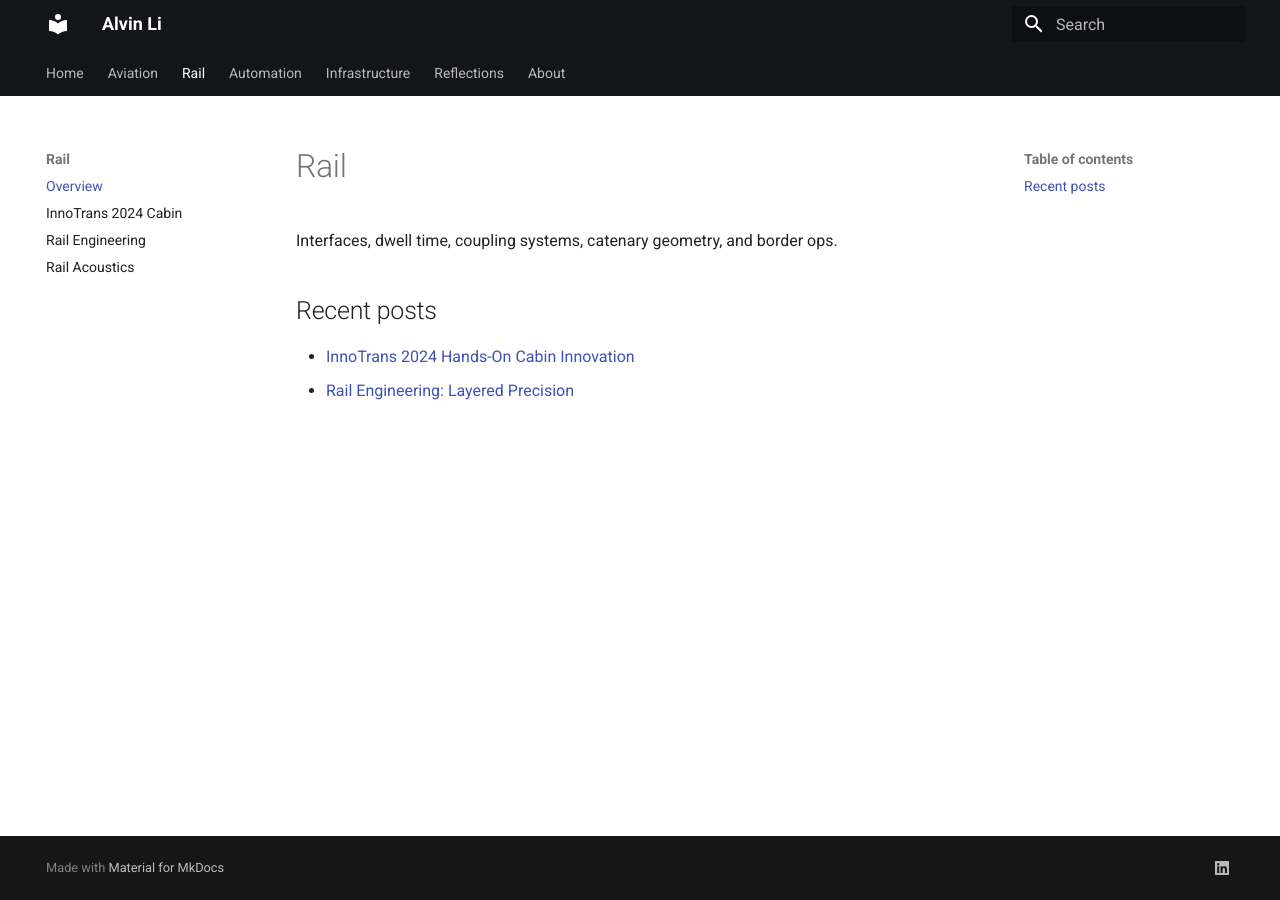
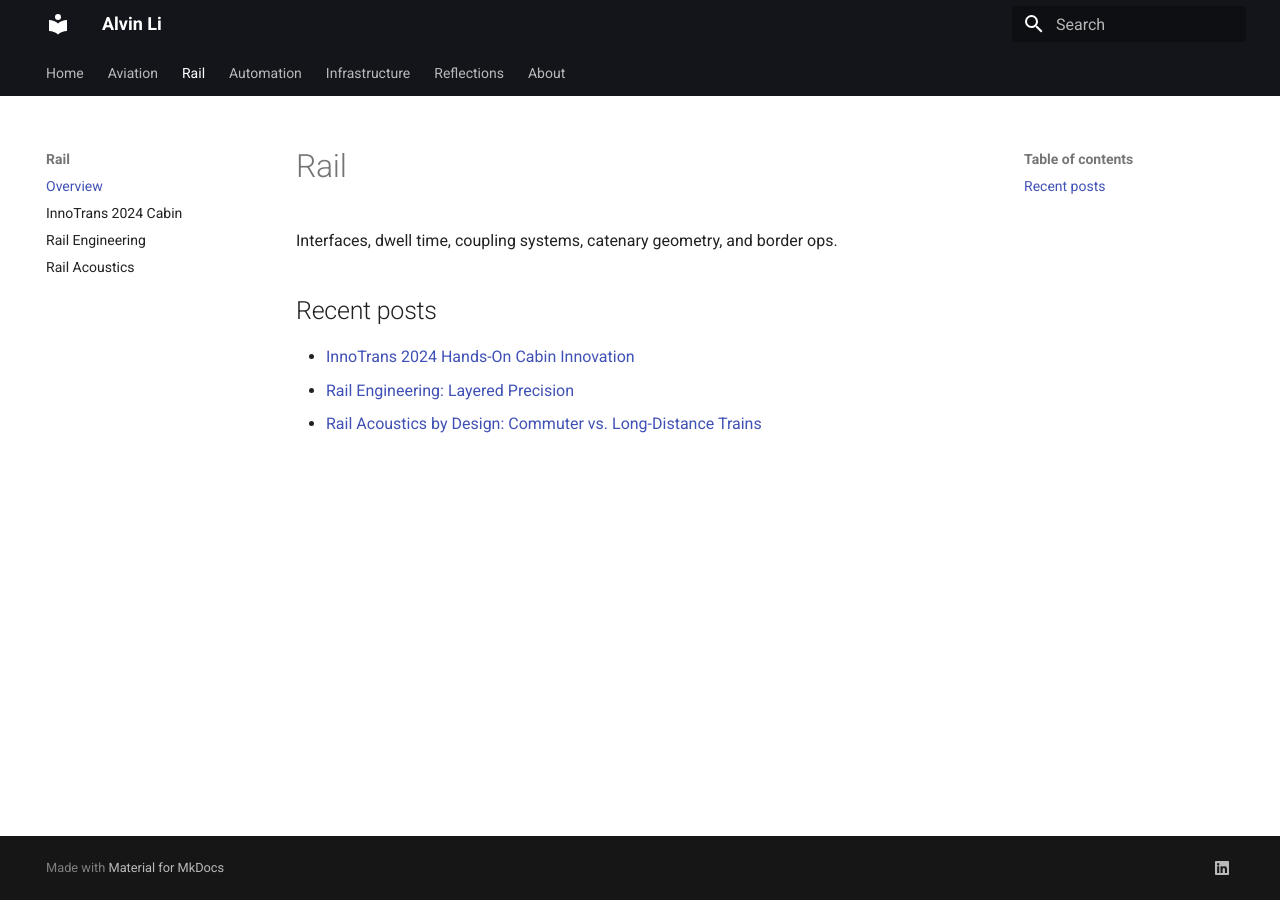
Before and after one commit to alvvvli/alvin-site, an MkDocs documentation site: the page built from docs/rail/index.md, in a window 1280 px wide. Built offline with MkDocs 1.6.1 and Material for MkDocs 9.7.7, drawn with Linux system fonts in a browser that asks for light colours.

Commit message:
Update index.md

```diff
--- a/docs/rail/index.md
+++ b/docs/rail/index.md
@@ -5,3 +5,4 @@ Interfaces, dwell time, coupling systems, catenary geometry, and border ops.
 ## Recent posts
 - [InnoTrans 2024 Hands-On Cabin Innovation](innotrans-2024.md)
 - [Rail Engineering: Layered Precision](stadler-2023.md)
+- [Rail Acoustics by Design: Commuter vs. Long-Distance Trains](door-2023.md)
```
